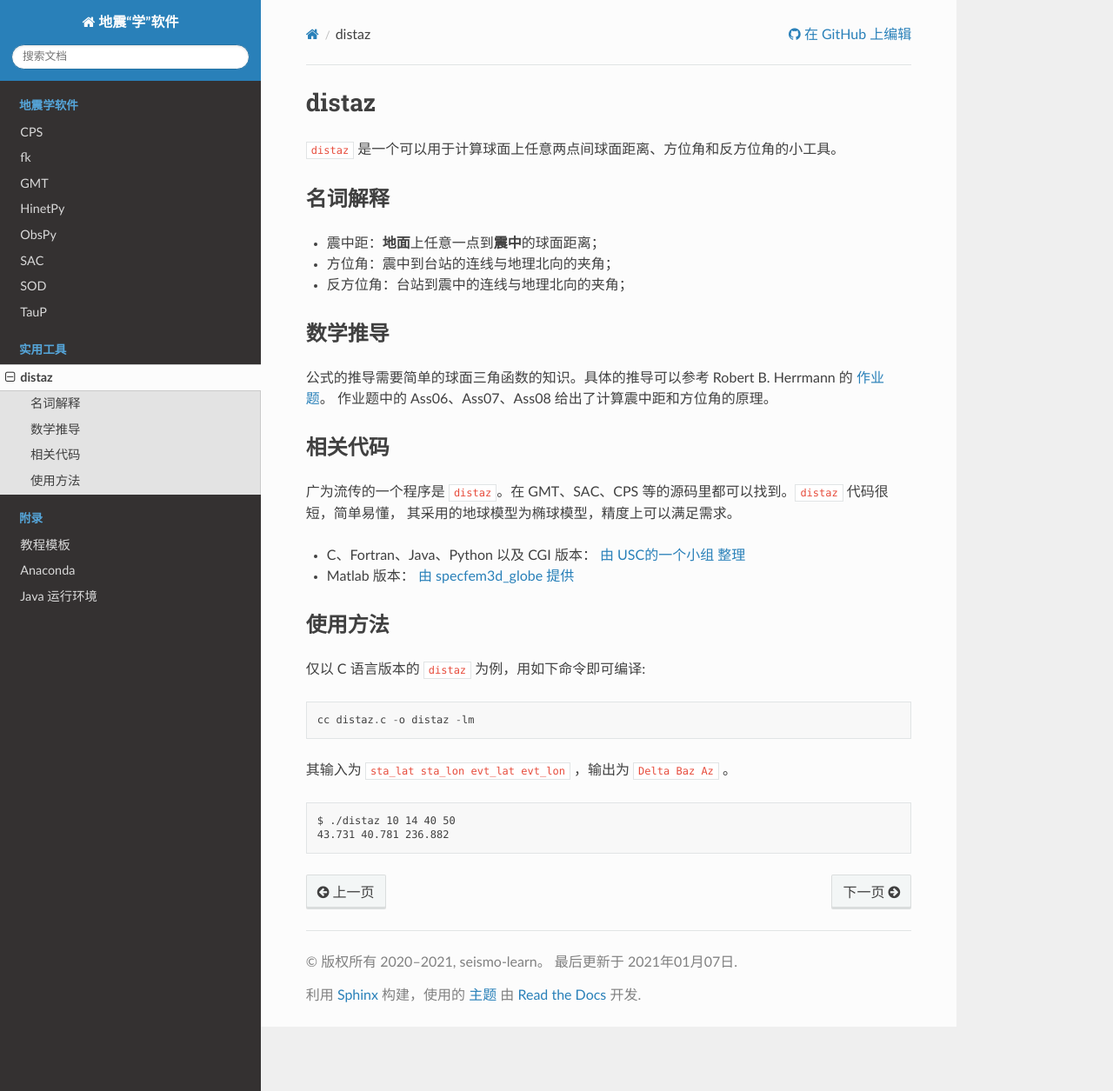
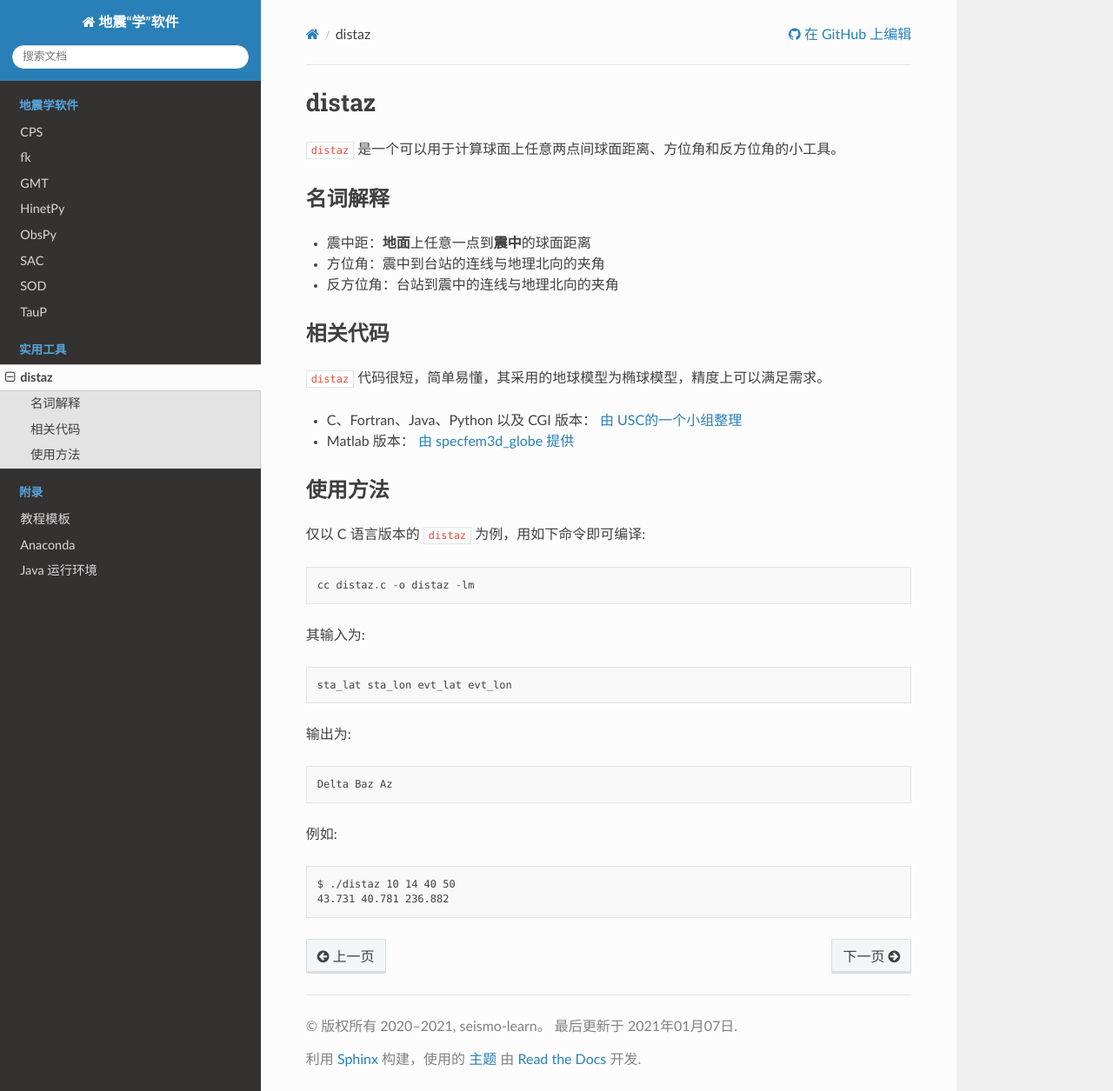
Before and after one commit to seismo-learn/software, a Sphinx documentation site: the page built from source/utilities/distaz.rst, in a window 1280 px wide and 1255 px high. Shown: the whole window at 87% size. Built offline with Sphinx 7.4.7 and the Read the Docs theme 2.0.0, drawn with Linux system fonts in a browser that asks for light colours.

Commit message:
Update distaz

```diff
--- a/source/utilities/distaz.rst
+++ b/source/utilities/distaz.rst
@@ -6,43 +6,34 @@ distaz
 名词解释
 --------
 
--  震中距：\ **地面**\ 上任意一点到\ **震中**\ 的球面距离；
--  方位角：震中到台站的连线与地理北向的夹角；
--  反方位角：台站到震中的连线与地理北向的夹角；
-
-数学推导
---------
-
-公式的推导需要简单的球面三角函数的知识。具体的推导可以参考 Robert B.
-Herrmann 的
-`作业题 <http://www.eas.slu.edu/People/RBHerrmann/Courses/EASA462>`__\ 。
-作业题中的 Ass06、Ass07、Ass08 给出了计算震中距和方位角的原理。
+-  震中距：\ **地面**\ 上任意一点到\ **震中**\ 的球面距离
+-  方位角：震中到台站的连线与地理北向的夹角
+-  反方位角：台站到震中的连线与地理北向的夹角
 
 相关代码
 --------
 
-广为流传的一个程序是 ``distaz``\ 。在 GMT、SAC、CPS
-等的源码里都可以找到。\ ``distaz`` 代码很短，简单易懂，
-其采用的地球模型为椭球模型，精度上可以满足需求。
+``distaz`` 代码很短，简单易懂，其采用的地球模型为椭球模型，精度上可以满足需求。
 
--  C、Fortran、Java、Python 以及 CGI 版本： `由 USC的一个小组
-   整理 <http://www.seis.sc.edu/software/distaz/>`__
--  Matlab 版本： `由 specfem3d_globe
-   提供 <https://github.com/geodynamics/specfem3d_globe/blob/master/utils/Visualization/VTK_ParaView/matlab/distaz.m>`__
+-  C、Fortran、Java、Python 以及 CGI 版本： `由 USC的一个小组整理 <http://www.seis.sc.edu/software/distaz/>`__
+-  Matlab 版本： `由 specfem3d_globe 提供 <https://github.com/geodynamics/specfem3d_globe/blob/master/utils/Visualization/VTK_ParaView/matlab/distaz.m>`__
 
 使用方法
 --------
 
-仅以 C 语言版本的 ``distaz`` 为例，用如下命令即可编译:
-
-::
+仅以 C 语言版本的 ``distaz`` 为例，用如下命令即可编译::
 
    cc distaz.c -o distaz -lm
 
-其输入为 ``sta_lat sta_lon evt_lat evt_lon`` ，输出为 ``Delta Baz Az``
-。
+其输入为::
 
-::
+    sta_lat sta_lon evt_lat evt_lon
+
+输出为::
+
+    Delta Baz Az
+
+例如::
 
    $ ./distaz 10 14 40 50
    43.731 40.781 236.882
```
